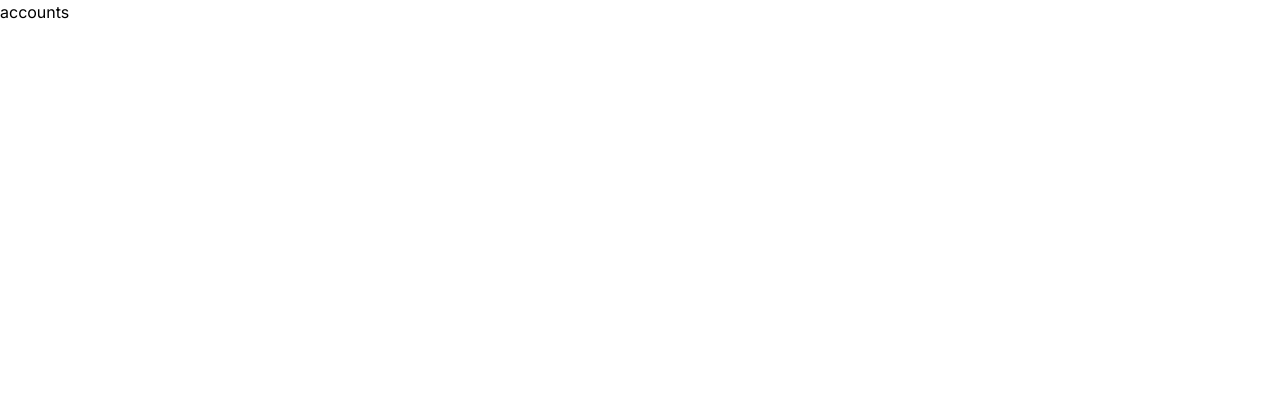
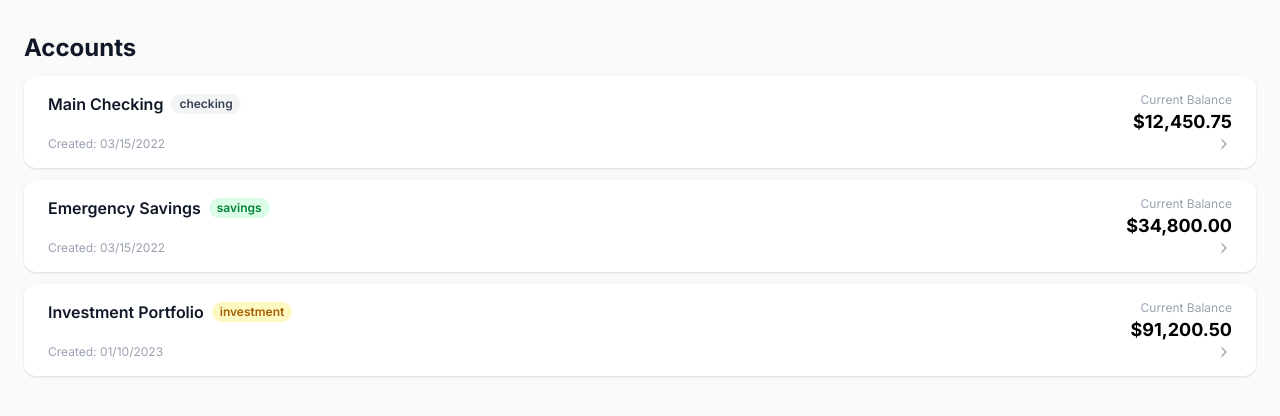
Before and after one commit to seif32/bank-dashboard, a React (Vite) app: page /accounts in a window 1280 px wide. Shown: the top 416 px of the page. Built offline with nearby package versions, Linux system fonts and the light colour scheme; sample sign-in values are in the browser's storage.

Commit message:
feat(pages): add accounts page

```diff
--- a/package.json
+++ b/package.json
@@ -11,6 +11,7 @@
   },
   "dependencies": {
     "date-fns": "^4.3.0",
+    "lucide-react": "^1.17.0",
     "react": "^19.2.6",
     "react-dom": "^19.2.6",
     "react-router-dom": "^7.15.1"
--- /dev/null
+++ b/src/pages/AccountsPage.tsx
@@ -0,0 +1,54 @@
+import { format } from "date-fns";
+import { Badge, Card } from "../components/ui";
+import { mockAccounts } from "../services/mockData";
+import type { Account } from "../types";
+import { formatCurrency } from "../utils";
+import { useNavigate } from "react-router-dom";
+import { ChevronRight } from "lucide-react";
+
+const badgeVariantMap: Record<Account["type"], "info" | "success" | "warning"> =
+  {
+    checking: "info",
+    savings: "success",
+    investment: "warning",
+  };
+
+export default function AccountsPage() {
+  const navigate = useNavigate();
+
+  return (
+    <div className="bg-stone-50 px-6 py-8 max-w-7xl mx-auto min-h-screen space-y-3">
+      <h1 className="text-2xl font-bold text-gray-900">Accounts</h1>
+      <div className="space-y-3">
+        {mockAccounts.map((account) => {
+          return (
+            <Card
+              className=" flex justify-between  py-4 hover:shadow-md transition-shadow cursor-pointer "
+              onClick={() => navigate(`/accounts/${account.id}`)}
+              key={account.id}
+            >
+              <div className="flex flex-col items-start justify-between gap-1">
+                <div className="flex items-center gap-2">
+                  <p className="font-semibold text-gray-900">{account.name}</p>
+                  <Badge variant={badgeVariantMap[account.type]}>
+                    {account.type}
+                  </Badge>
+                </div>
+                <p className="text-xs text-gray-400">
+                  Created: {format(account.createdAt, "MM/dd/yyyy")}
+                </p>
+              </div>
+              <div className="flex flex-col items-end">
+                <p className="text-xs text-gray-400">Current Balance</p>
+                <p className="font-bold text-lg">
+                  {formatCurrency(account.balance)}
+                </p>
+                <ChevronRight className="text-gray-400 w-4 h-4" />
+              </div>
+            </Card>
+          );
+        })}
+      </div>
+    </div>
+  );
+}
--- a/src/pages/DashboardPage.tsx
+++ b/src/pages/DashboardPage.tsx
@@ -12,7 +12,7 @@ export default function DashboardPage() {
   }, []);
 
   return (
-    <div className="bg-gray-50 px-6 py-8 space-y-8 max-w-7xl mx-auto">
+    <div className="bg-stone-50 px-6 py-8 space-y-8 max-w-7xl mx-auto">
       <h1 className="text-2xl font-bold text-gray-900">Dashboard</h1>
       <div>
         <span className="text-4xl font-bold">
--- a/src/router/index.tsx
+++ b/src/router/index.tsx
@@ -1,6 +1,7 @@
 import { createBrowserRouter } from "react-router-dom";
 import { LoginPage, ProtectedRoute } from "../features/auth";
 import DashboardPage from "../pages/DashboardPage";
+import AccountsPage from "../pages/AccountsPage";
 
 const router = createBrowserRouter([
   {
@@ -11,7 +12,7 @@ const router = createBrowserRouter([
     element: <ProtectedRoute />,
     children: [
       { path: "/dashboard", element: <DashboardPage /> },
-      { path: "/accounts", element: <h1>accounts</h1> },
+      { path: "/accounts", element: <AccountsPage /> },
       { path: "/accounts/:id", element: <h1>account id</h1> },
       { path: "/transactions", element: <h1>transactions</h1> },
       { path: "/transfers", element: <h1>transfers</h1> },
```
Also changed, not shown: 1 other file (tests, documents, lock files or other folders).
